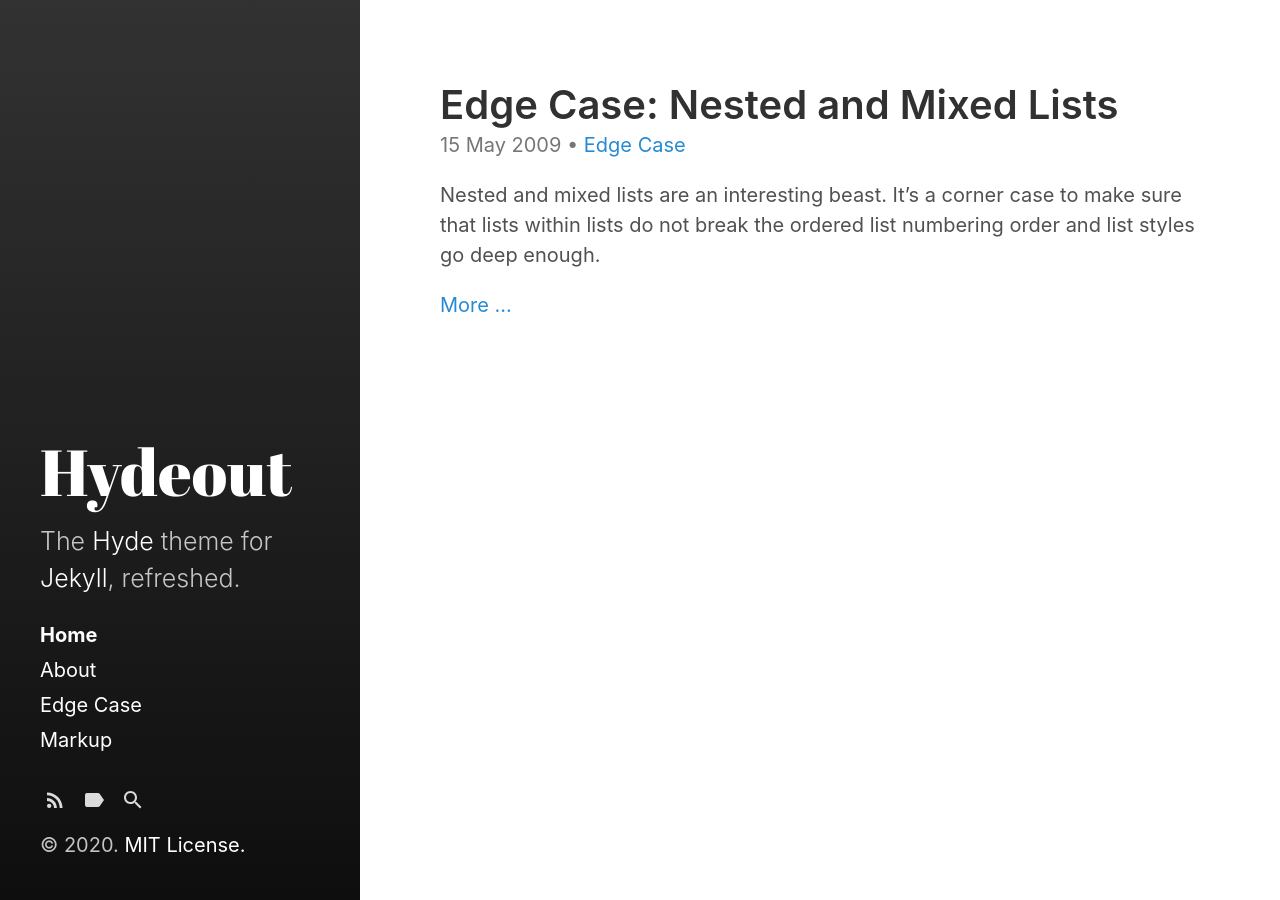
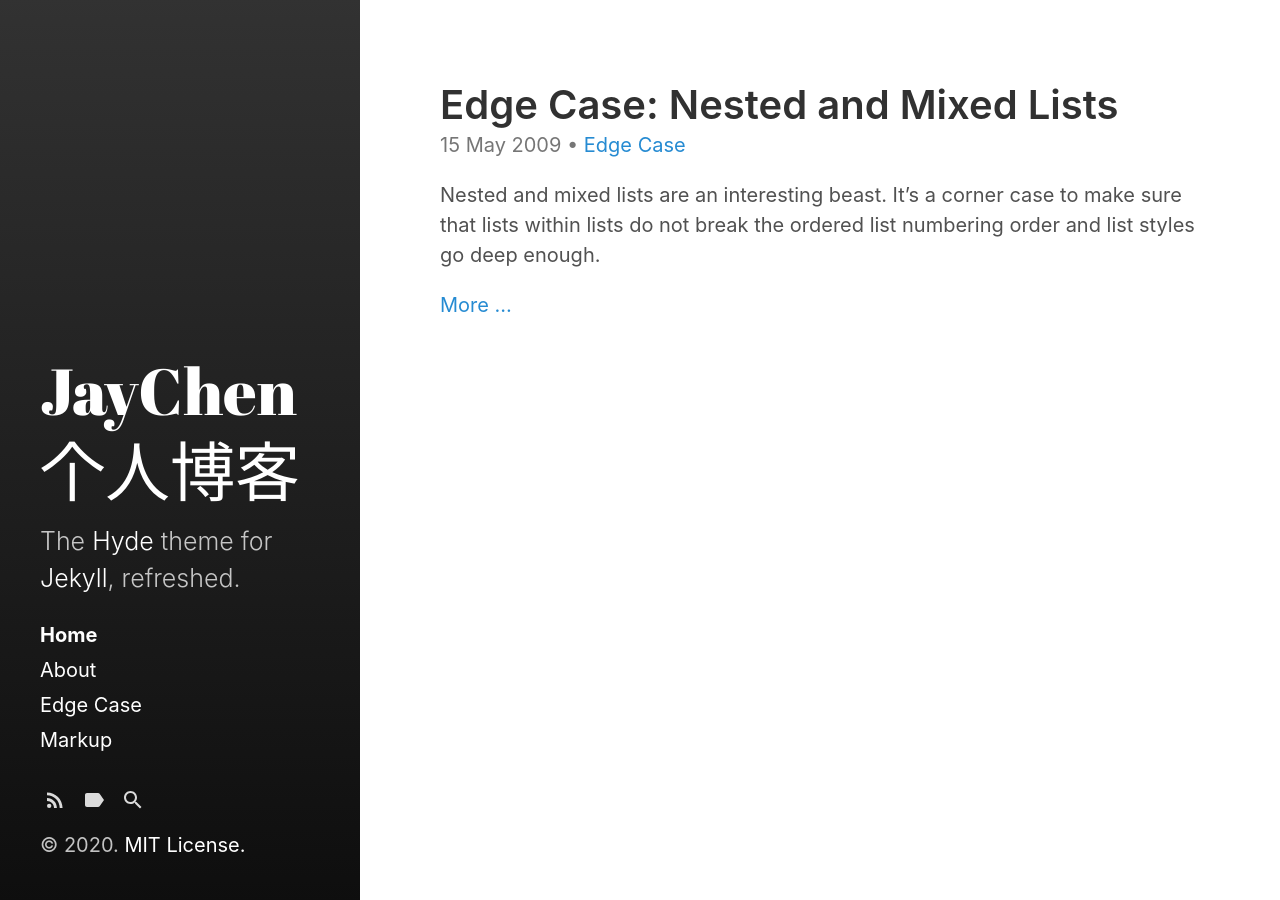
Before and after one commit to ijaychen/ijaychen.github.io, a Jekyll site: the page built from index.html, in a window 1280 px wide. Built offline with Jekyll 4.4.1, drawn with Linux system fonts in a browser that asks for light colours; the list of posts is cut into pages by our own code.

Commit message:
Update _config.yml

```diff
--- a/_config.yml
+++ b/_config.yml
@@ -3,8 +3,8 @@ markdown:         kramdown
 highlighter:      rouge
 
 # Setup
-title:            Hydeout
-tagline:          'A Jekyll theme'
+title:            JayChen个人博客
+tagline:          '个人博客'
 description:      'The <a href="http://hyde.getpoole.com" target="_blank">Hyde</a> theme for <a href="http://jekyllrb.com" target="_blank">Jekyll</a>, refreshed.'
 url:              https://ijaychen.github.io
 baseurl:          '/hydeout'
@@ -15,8 +15,8 @@ baseurl:          '/hydeout'
                   # sidebar_blog_link below.
 
 author:
-  name:           'Andrew Fong'
-  url:            https://twitter.com/fongandrewc
+  name:           'JayChen'
+  url:            https://ijaychen.github.io
 
 paginate:         5
 # paginate_path:    '/page:num'
```
